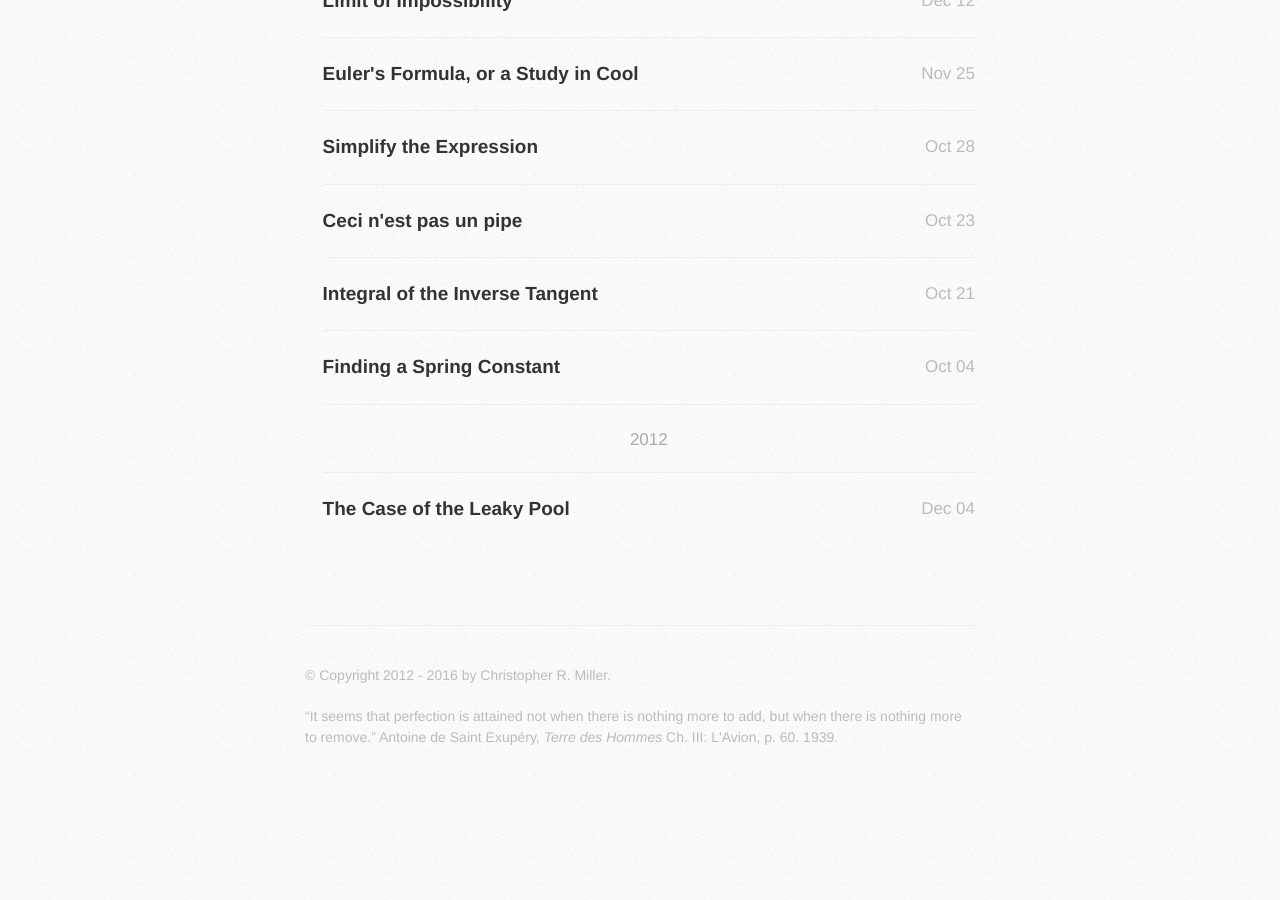
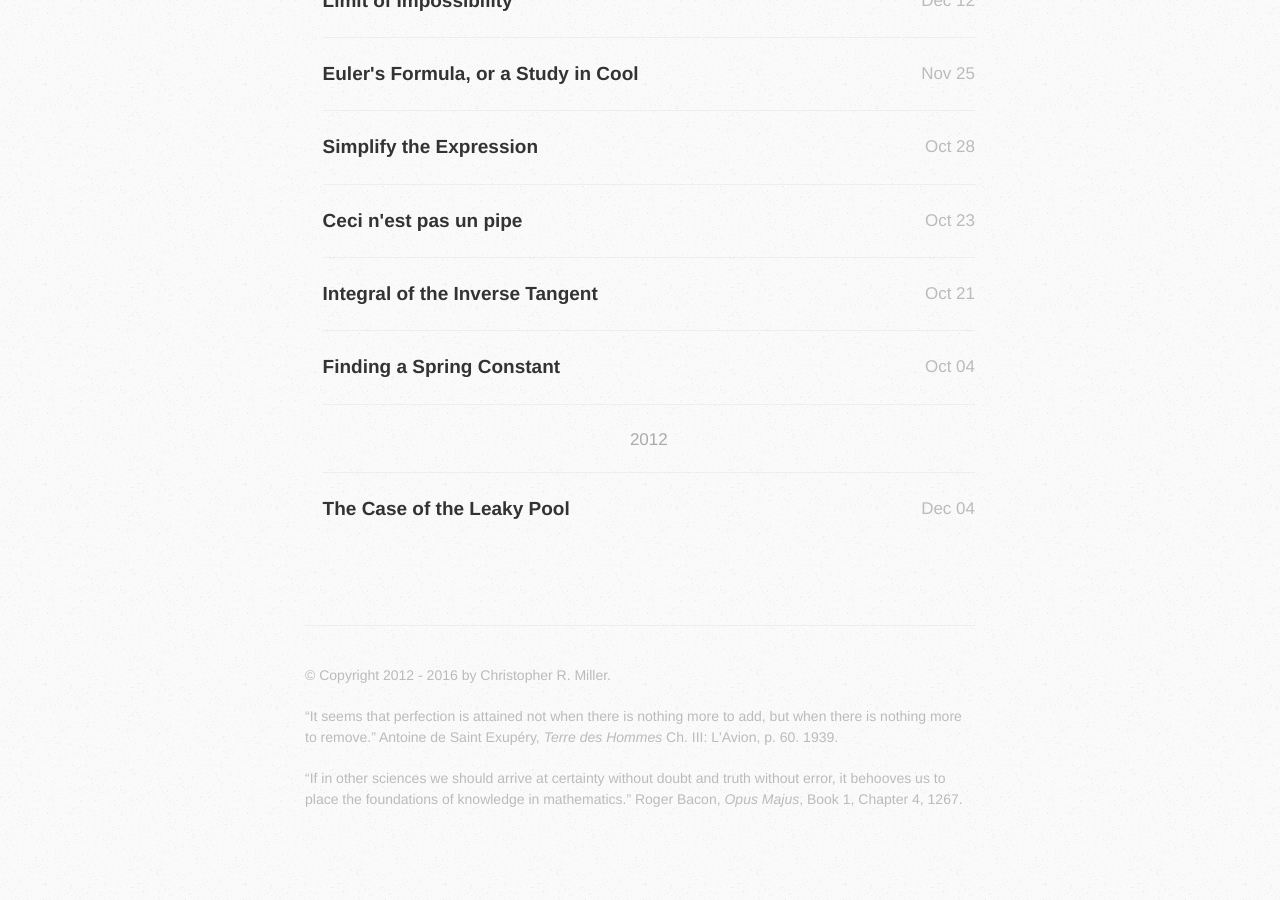
Before and after one commit to mysteriouspants/mysteriouspants.com, a Jekyll site: the page built from index.html, in a window 1280 px wide and 900 px high, scrolled down 1036 px. Built offline with Jekyll 4.4.1, drawn with Linux system fonts in a browser that asks for light colours; the list of posts is cut into pages by our own code.

Commit message:
Add another quote I like to footer.

```diff
--- a/_includes/footer.html
+++ b/_includes/footer.html
@@ -4,4 +4,8 @@
     &ldquo;It seems that perfection is attained not when there is nothing more to add, but when there is nothing more to remove.&rdquo;
     Antoine de Saint Exupéry, <i>Terre des Hommes</i> Ch. III: L'Avion, p. 60. 1939.
   </p>
+  <p class="small">
+  &ldquo;If in other sciences we should arrive at certainty without doubt and truth without error, it behooves us to place the foundations of knowledge in mathematics.&rdquo;
+  Roger Bacon, <i>Opus Majus</i>, Book 1, Chapter 4, 1267.
+  </p>
 </footer>
```
